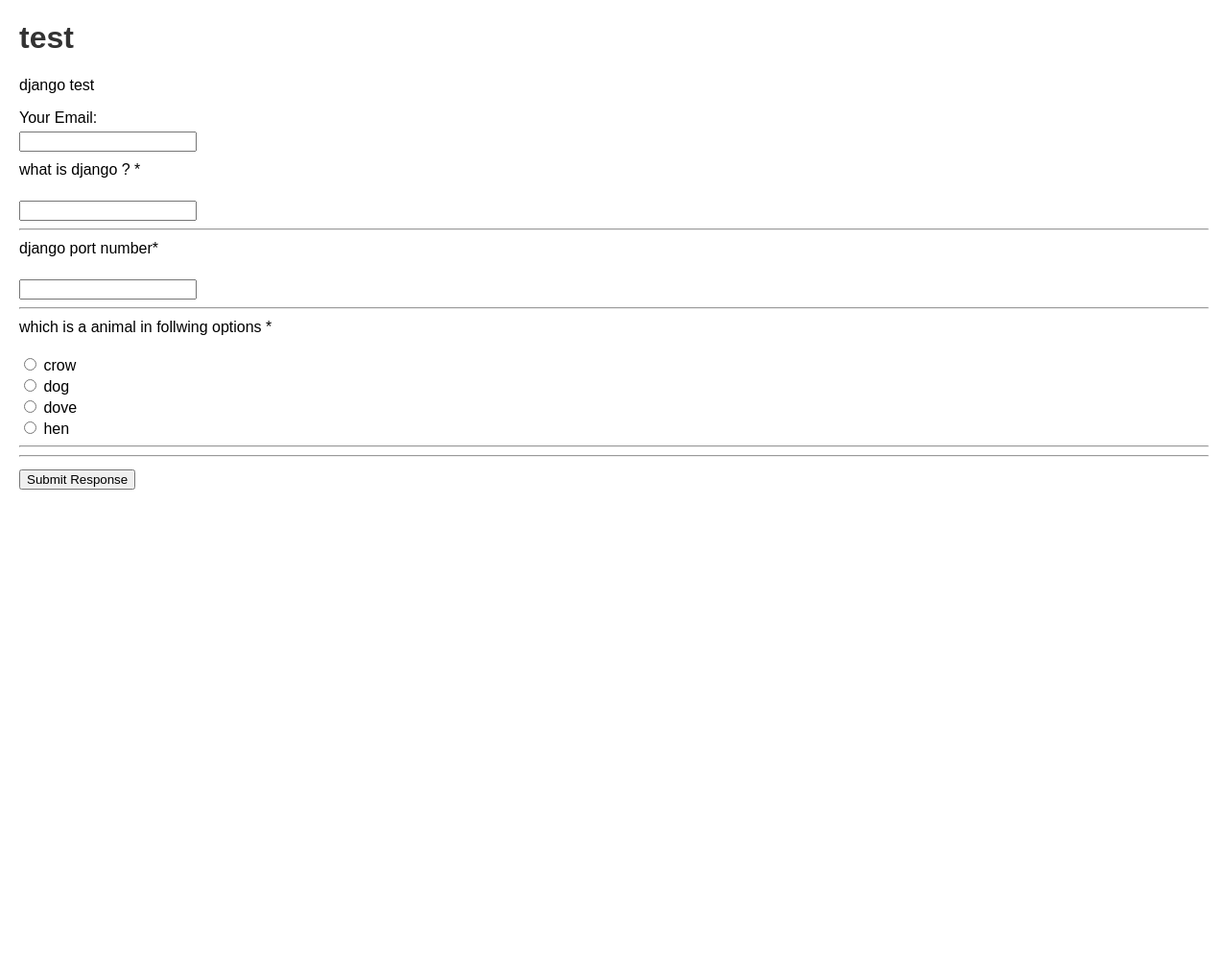
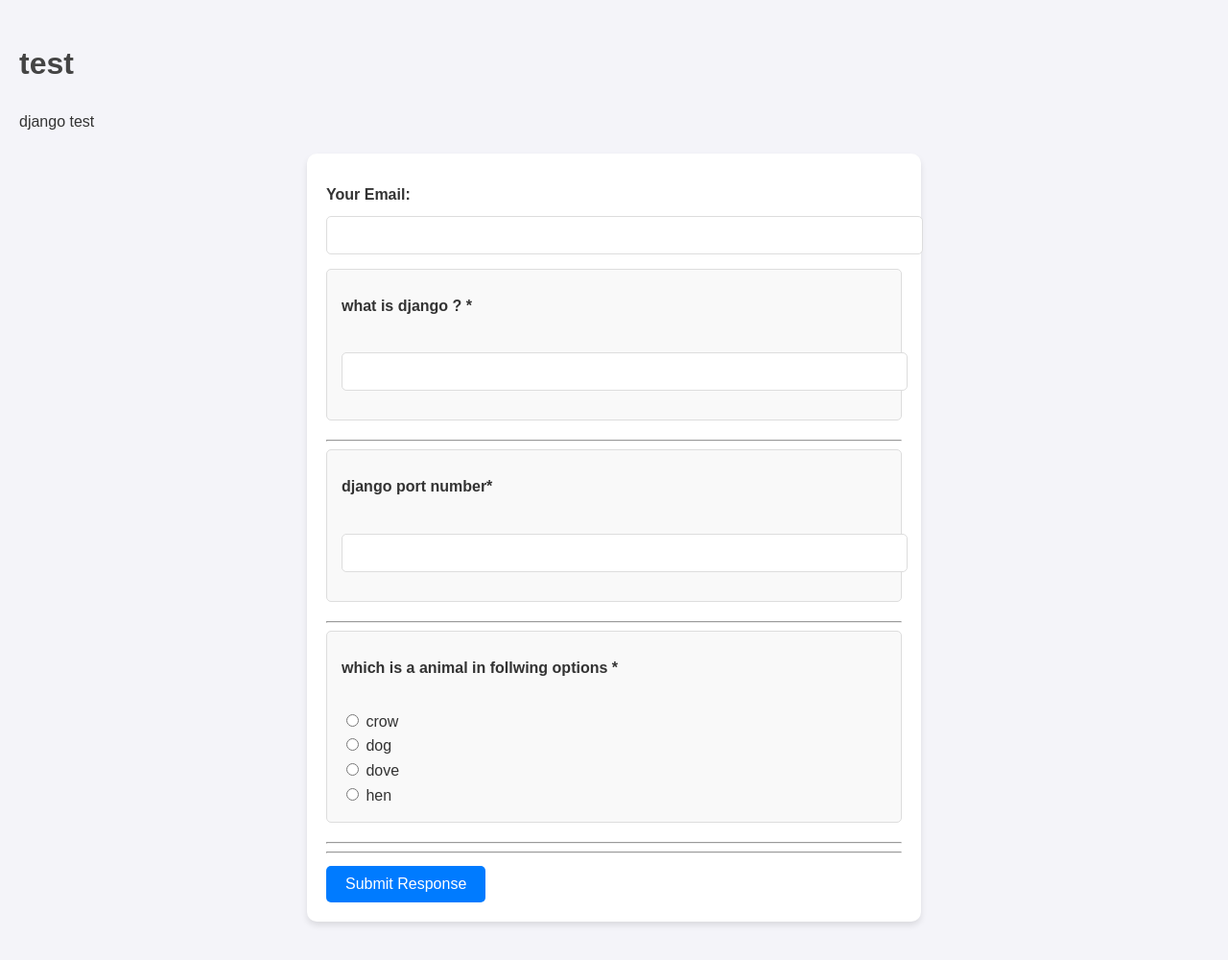
Before and after one commit to 22Ushak/Django-Form-Builder, a Django app: page /form/10/submit/ in a window 1280 px wide. Shown: the whole page at 96% size. Before the commit the page ends 510 px from the top, so only its background shows below. Run offline with Django 5.2, Linux system fonts and the light colour scheme; data comes from the database, SQL or seed files in the repository; both versions use the stored data as it was after the commit.

Commit message:
Added form builder project

```diff
--- a/forms/static/forms/style.css
+++ b/forms/static/forms/style.css
@@ -15,3 +15,127 @@
 input, textarea, button {
     margin-top: 5px;
 }
+
+
+
+
+/* / General Styles / */
+body {
+    font-family: 'Arial', sans-serif;
+    background-color: #f4f4f9;
+    color: #333;
+    margin: 0;
+    padding: 20px;
+    line-height: 1.6;
+}
+
+h1, h2 {
+    color: #444;
+}
+
+a {
+    color: #007bff;
+    text-decoration: none;
+}
+
+a:hover {
+    text-decoration: underline;
+}
+
+button, input[type="submit"], input[type="button"] {
+    background-color: #007bff;
+    color: white;
+    border: none;
+    padding: 10px 20px;
+    border-radius: 5px;
+    cursor: pointer;
+    font-size: 16px;
+}
+
+button:hover, input[type="submit"]:hover, input[type="button"]:hover {
+    background-color: #000000;
+}
+
+/* / Form Styles / */
+form {
+    background: white;
+    padding: 20px;
+    border-radius: 10px;
+    box-shadow: 0 4px 6px rgba(0, 0, 0, 0.1);
+    max-width: 600px;
+    margin: 20px auto;
+}
+
+label {
+    display: block;
+    margin: 10px 0 5px;
+    font-weight: bold;
+}
+
+input[type="text"], input[type="email"], input[type="number"], textarea, select {
+    width: 100%;
+    padding: 10px;
+    margin-bottom: 15px;
+    border: 1px solid #ddd;
+    border-radius: 5px;
+    font-size: 16px;
+}
+
+textarea {
+    resize: vertical;
+    height: 100px;
+}
+
+/* / Question Styles / */
+.question {
+    margin-bottom: 20px;
+    padding: 15px;
+    border: 1px solid #ddd;
+    border-radius: 5px;
+    background-color: #f9f9f9;
+}
+
+.conditional-question {
+    margin-left: 20px;
+    border-left: 3px solid #007bff;
+}
+
+.options {
+    margin-top: 10px;
+}
+
+/* / List Styles / */
+ul {
+    list-style-type: none;
+    padding: 0;
+}
+
+ul li {
+    background: white;
+    margin: 10px 0;
+    padding: 15px;
+    border-radius: 5px;
+    box-shadow: 0 2px 4px rgba(0, 0, 0, 0.1);
+}
+
+/* / Response Styles / */
+.response {
+    margin-bottom: 20px;
+    padding: 15px;
+    border: 1px solid #ddd;
+    border-radius: 5px;
+    background-color: #f9f9f9;
+}
+
+/* / Utility Classes / */
+.text-center {
+    text-align: center;
+}
+
+.mt-20 {
+    margin-top: 20px;
+}
+
+.mb-20 {
+    margin-bottom: 20px;
+}
--- a/forms/templates/forms/create_form.html
+++ b/forms/templates/forms/create_form.html
@@ -2,7 +2,6 @@
 <html>
 <head>
     <title>Create Form</title>
-    {% load static %}
     <link rel="stylesheet" href="{% static 'forms/style.css' %}">
     <script>
         let questionCount = 0;
```
Also changed, not shown: db.sqlite3.
